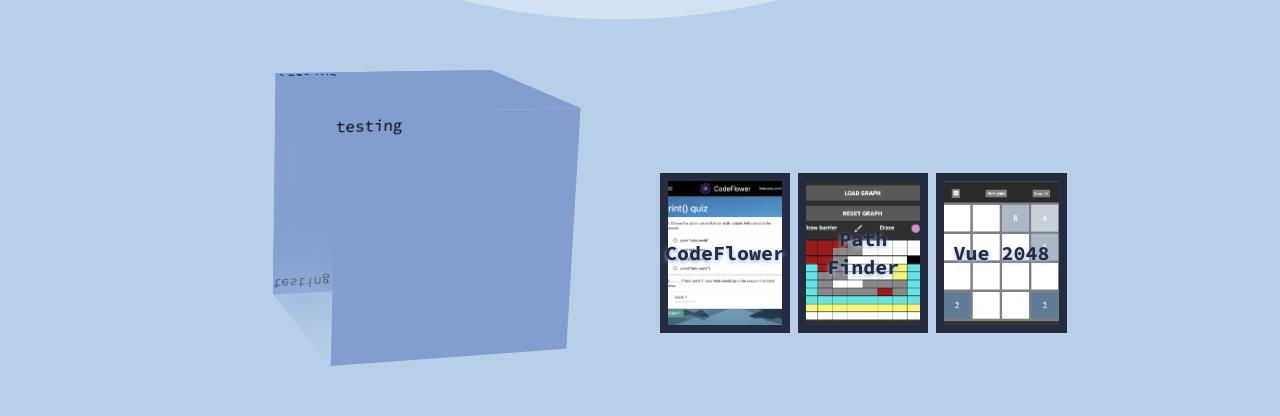
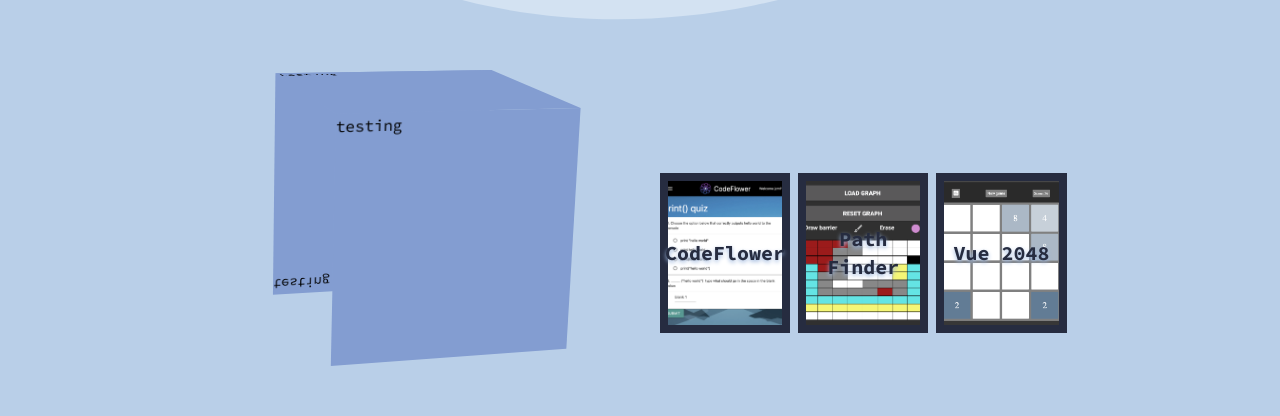
Before and after one commit to jzm1151/portfolio, a React (Vite) app: page / in a window 1280 px wide. Shown: the part 1543-1959 px from the top of the page. Built offline with nearby package versions, Linux system fonts and the light colour scheme.

Commit message:
safari ios cube testing

```diff
--- a/src/Components/Sections/ProjectsSection/ProjectSection/ProjectSection.tsx
+++ b/src/Components/Sections/ProjectsSection/ProjectSection/ProjectSection.tsx
@@ -10,8 +10,8 @@ export interface ProjectSectionProps {
 
 function ProjectSection(props: {project:ProjectSectionProps, index:number}) {
     return (
-        <div className={'cube-face-image image-' + props.index + ' h-full w-full'}>
-            <div className='h-full w-full relative bg-gray-blue-500'>
+        <div className={'cube-face-image image-' + props.index + ' h-64 w-64'}>
+            <div className='bg-gray-blue-500 h-64 w-64'>
                 {/* <img className="object-cover h-full w-full absolute top-0" src={props.project.img} alt={props.project.alt} />
                 <div className={'absolute top-0 w-full h-full z-5 flex justify-center items-center gap-2 text-gray-blue-950 font-bold text-xl'}>
                     <p className='text-shadow shadow-gray-blue-400'>View on GitHub</p>
--- a/src/Components/Sections/ProjectsSection/ProjectsSection.tsx
+++ b/src/Components/Sections/ProjectsSection/ProjectsSection.tsx
@@ -34,7 +34,7 @@ function ProjectsSection(props: ProjectsSectionProps) {
                                     return (
                                         project ?
                                         <ProjectSection key={index+1} project={project} index={index+1} /> :
-                                        <div key={index+1} className={'cube-face-image image-' + (index+1) + ' backdrop-blur-2xl h-full w-full'}></div>
+                                        <div key={index+1} className={'cube-face-image image-' + (index+1) + ' h-64 w-64'}></div>
                                     )
                                 })}
                             </div>
```
